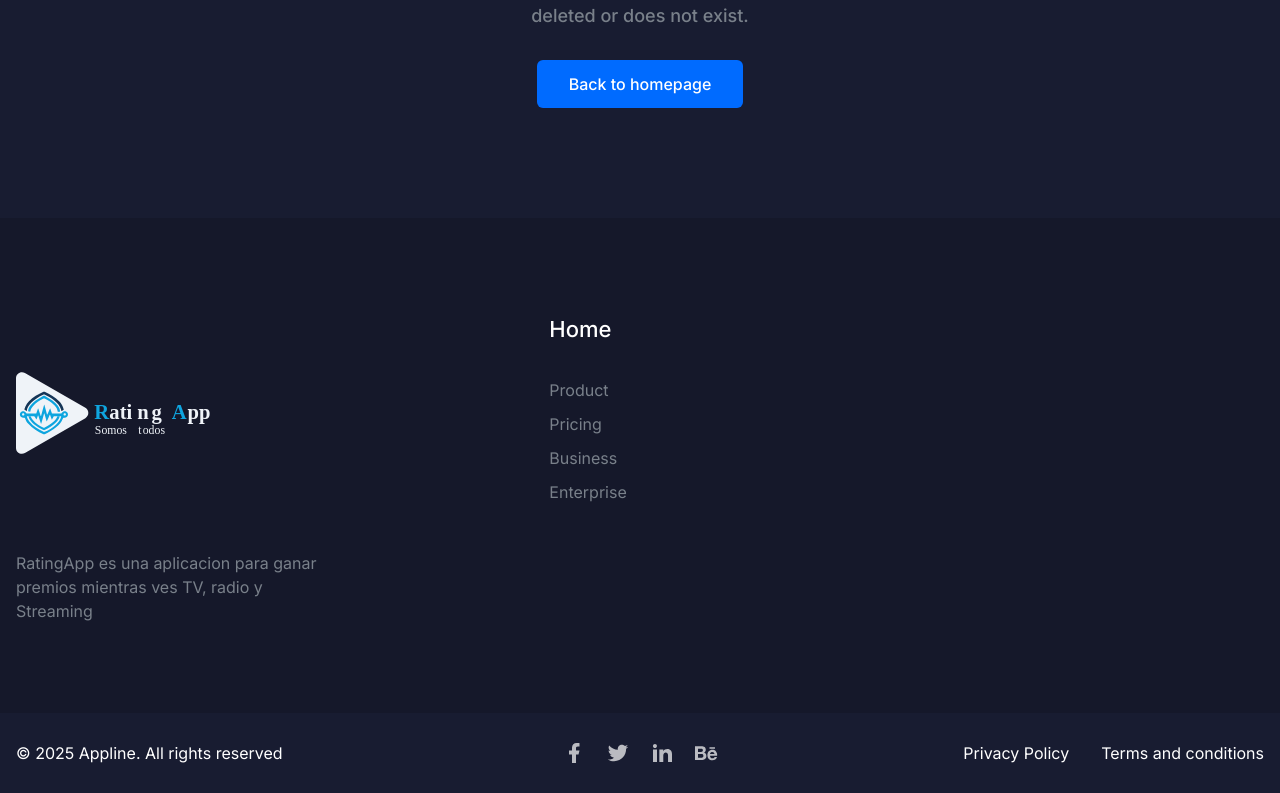
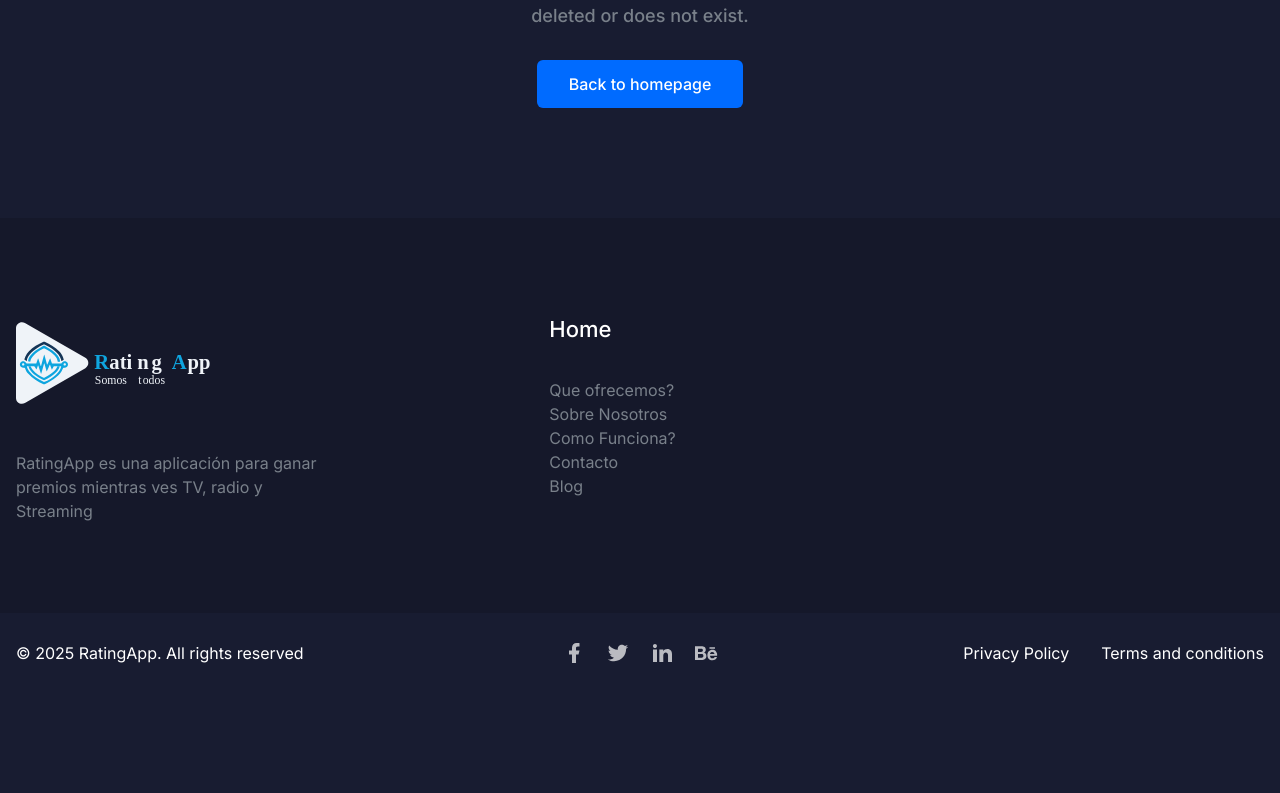
Before and after one commit to Arielcito/RatingApp, a Next.js app: page /error in a window 1280 px wide. Shown: the part 487-1280 px from the top of the page. After the commit the page ends 1180 px from the top, so only its background shows below. Built offline with nearby package versions, Linux system fonts and the light colour scheme; no server answers.

Commit message:
fix footer

```diff
--- a/src/components/Blog/BlogItem.tsx
+++ b/src/components/Blog/BlogItem.tsx
@@ -105,7 +105,7 @@ const BlogItem = ({ blog }: { blog: Blog }) => {
             className="mt-8 inline-block rounded-md bg-primary px-8 py-[10px] text-base font-medium text-white hover:bg-opacity-90"
             href={`/blog/${blog?.slug.current}`}
           >
-            Read More
+            Ver mas
           </Link>
         </div>
       </div>
--- a/src/components/BusinessPartnership/index.tsx
+++ b/src/components/BusinessPartnership/index.tsx
@@ -97,7 +97,7 @@ const BusinessPartnership = () => {
             <div className="flex flex-col items-start gap-8 md:w-1/2">
               <div className="flex flex-col gap-4">
                 <h2 className="mb-4 text-3xl font-bold text-black dark:text-white sm:text-4xl md:text-[44px] md:leading-tight">
-                  ¿Eres una empresa y quieres ser parte?
+                  Eres un Multimedio audiovisual y quieres ser parte?
                 </h2>
                 <p className="text-base text-body">
                   Únete a nuestra plataforma y conecta con tu audiencia de una
@@ -110,10 +110,16 @@ const BusinessPartnership = () => {
                 data-wow-delay=".2s"
               >
                 <Link
-                  href="/enterprise"
+                  href="/#contact"
                   className="mx-6 hidden rounded-md bg-primary px-[30px] py-[10px] text-base font-medium text-white hover:bg-opacity-90 sm:inline-block"
                 >
                   Contáctanos para más información
+                </Link>
+                <Link
+                  href="/enterprise"
+                  className="mx-6 hidden rounded-md px-[30px] py-[10px] text-base font-medium text-white hover:bg-opacity-90 sm:inline-block"
+                >
+                  Mas información
                 </Link>
               </div>
             </div>
--- a/src/components/Contact/index.tsx
+++ b/src/components/Contact/index.tsx
@@ -3,7 +3,7 @@ import React from "react";
 const Contact = () => {
   return (
     <>
-      <section id="support" className="pb-[110px] pt-[100px]">
+      <section id="contact" className="pb-[110px] pt-[100px]">
         <div className="container">
           <div
             className="wow fadeInUp mx-auto mb-10 max-w-[690px] text-center"
--- a/src/components/Features/index.tsx
+++ b/src/components/Features/index.tsx
@@ -27,7 +27,7 @@ const featuresData: Feature[] = [
     ),
     title: "Todo Tu Entretenimiento en Una App",
     description:
-      "Accede a tus canales de TV, emisoras de radio y plataformas de streaming favoritas, todo desde una única aplicación fácil de usar.",
+      "Accede a tus canales de TV, emisoras de radio, plataformas de streaming y diario online favoritos, todo desde una única aplicación fácil de usar.",
   },
   {
     icon: (
@@ -117,7 +117,7 @@ const featuresData: Feature[] = [
     ),
     title: "Gana Mientras te Diviertes",
     description:
-      "Acumula puntos por ver y opinar. Canjéalos por premios exclusivos, desde productos electrónicos hasta experiencias únicas.",
+      "Participa en el mejor programa de premios y sorteo. Próximamente acumula puntos y tokens por usar la app y canjealos por premios exclusivos y experiencias únicas ",
   },
   {
     icon: (
--- a/src/components/Footer/FooterBottom.tsx
+++ b/src/components/Footer/FooterBottom.tsx
@@ -9,7 +9,7 @@ const FooterBottom = () => {
           <div className="-mx-3 flex flex-wrap">
             <div className="order-last w-full px-3 lg:order-first lg:w-1/3">
               <p className="mt-4 text-center text-base text-white lg:mt-0 lg:text-left">
-                &copy; 2025 Appline. All rights reserved
+                &copy; 2025 RatingApp. All rights reserved
               </p>
             </div>
 
--- a/src/components/Footer/index.tsx
+++ b/src/components/Footer/index.tsx
@@ -9,20 +9,24 @@ const footerNavData: FooterMenu[] = [
     title: "Home",
     navItems: [
       {
-        label: "Product",
-        route: "#",
+        label: "Que ofrecemos?",
+        route: "/#features",
       },
       {
-        label: "Pricing",
-        route: "#",
+        label: "Sobre Nosotros",
+        route: "/#about",
       },
       {
-        label: "Business",
-        route: "#",
+        label: "Como Funciona?",
+        route: "/#work-process",
       },
       {
-        label: "Enterprise",
-        route: "#",
+        label: "Contacto",
+        route: "/#contact",
+      },
+      {
+        label: "Blog",
+        route: "/blog",
       },
     ],
   },
@@ -39,26 +43,26 @@ const Footer = () => {
                 <div className="mb-11 max-w-[320px]">
                   <Link href="/" className="mb-8 inline-block">
                     <Image
-                      width={173}
-                      height={34}
+                      width={160}
+                      height={32}
                       src={"/images/logo/logo.svg"}
                       alt="Logo"
                       priority
                       className="block max-w-full dark:hidden"
-                      style={{ width: "200px", height: "200px" }}
+                      style={{ width: "100px", height: "100px" }}
                     />
                     <Image
-                      width={173}
-                      height={34}
+                      width={160}
+                      height={32}
                       src={"/images/logo/logo-white.svg"}
                       alt="Logo"
                       priority
                       className="hidden max-w-full dark:block"
-                      style={{ width: "200px", height: "200px" }}
+                      style={{ width: "200px", height: "100px" }}
                     />
                   </Link>
                   <p className="text-base text-body">
-                    RatingApp es una aplicacion para ganar premios mientras ves TV, radio y Streaming
+                    RatingApp es una aplicación para ganar premios mientras ves TV, radio y Streaming
                   </p>
                 </div>
               </div>
@@ -68,17 +72,17 @@ const Footer = () => {
                   {footerNavData.map((group, groupIndex) => (
                     <div
                       key={groupIndex}
-                      className={`w-full px-4 sm:w-1/2 md:w-2/12 lg:w-2/12 ${groupIndex === 0 ? "md:w-2/12 lg:w-2/12" : groupIndex === 3 ? "md:w-4/12 lg:w-4/12" : "md:w-3/12 lg:w-3/12"}`}
+                      className="w-full px-4"
                     >
                       <div className="mb-11">
                         <h3 className="mb-8 text-[22px] font-medium text-black dark:text-white">
                           {group.title}
                         </h3>
 
-                        <ul className="space-y-[10px]">
+                        <ul className="flex flex-col flex-wrap ">
                           {group.navItems &&
                             group.navItems.map((item, index) => (
-                              <li key={index}>
+                              <li key={index} className="flex flex-col space-y-2">
                                 <Link
                                   href={item.route}
                                   className="inline-block text-base text-body hover:text-primary"
--- a/src/components/Header/index.tsx
+++ b/src/components/Header/index.tsx
@@ -94,7 +94,7 @@ const Header = () => {
                   alt="Logo"
                   priority
                   className="block dark:hidden"
-                  style={{ width: "auto", height: "auto" }} // Ajustado para mantener la proporción
+                  style={{ width: "100px", height: "100px" }} // Ajustado para mantener la proporción
                 />
                 <Image
                   width={160} // Aumentado de 120 a 160
@@ -103,7 +103,7 @@ const Header = () => {
                   alt="Logo"
                   priority
                   className="hidden dark:block"
-                  style={{ width: "auto", height: "auto" }} // Ajustado para mantener la proporción
+                  style={{ width: "200px", height: "100px" }} // Ajustado para mantener la proporción
                 />
               </Link>
             </div>
--- a/src/components/WorkProcess/index.tsx
+++ b/src/components/WorkProcess/index.tsx
@@ -80,7 +80,7 @@ const workProcessData: Feature[] = [
 
     title: "Gana!",
     description:
-      "Gana beneficios mientras disfrutas de TV, radio y streaming mientr",
+      "Gana beneficios mientras disfrutas de TV, radio, diarios y streaming",
   },
 ];
 
```
